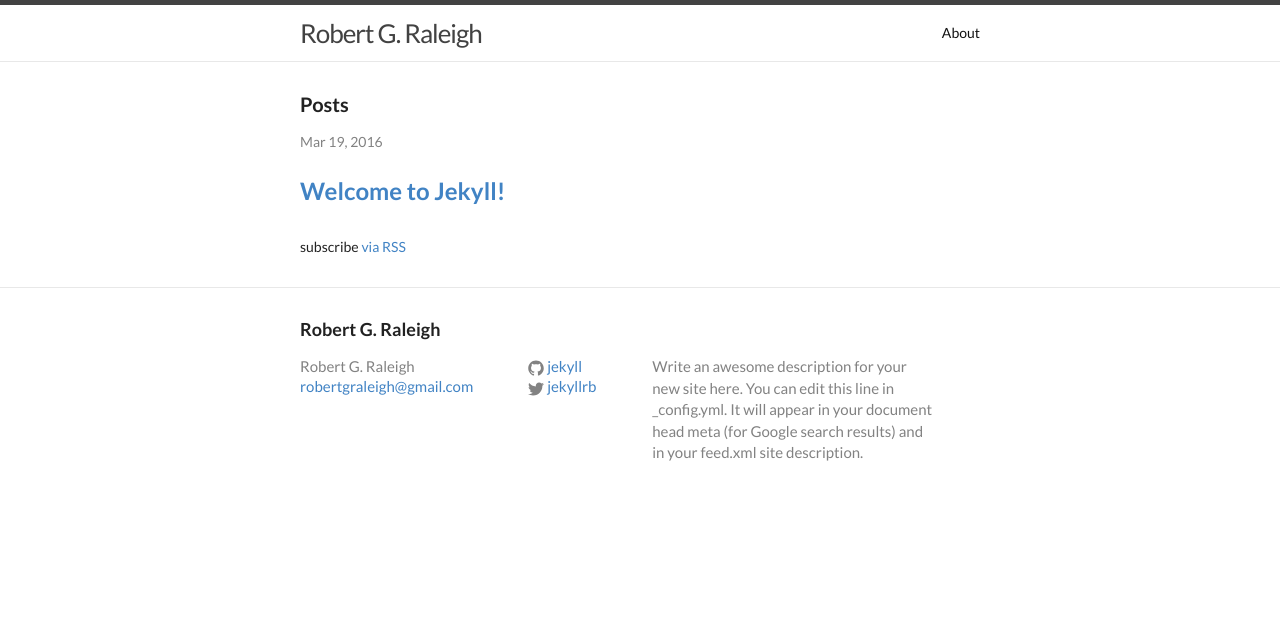
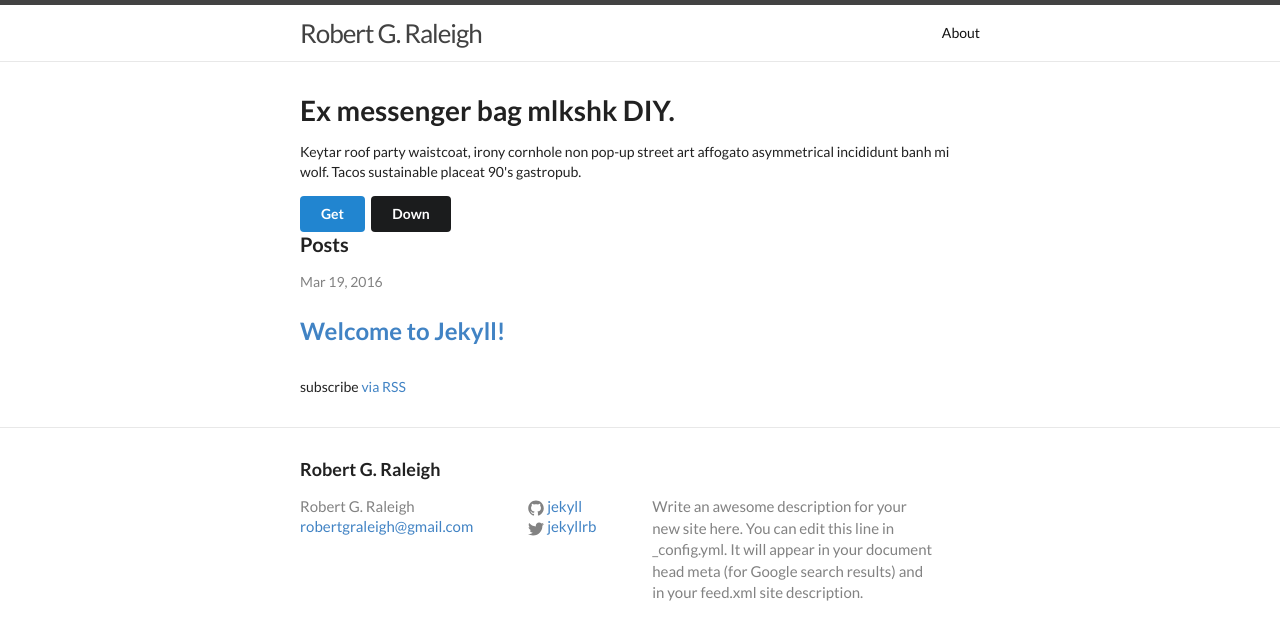
Before and after one commit to robertgraleigh/robertgraleigh.github.io, a Jekyll site: the page built from index.html, in a window 1280 px wide. Shown: the top 640 px of the page. Built offline with Jekyll 4.4.1, drawn with Linux system fonts in a browser that asks for light colours.

Commit message:
added home header placeholder

```diff
--- a/index.html
+++ b/index.html
@@ -3,8 +3,13 @@ layout: default
 ---
 
 <header id="home-header" class="">
-	<div class="container">
-
+	<div class="ui container">
+		<div class="column">
+			<h1>Ex messenger bag mlkshk DIY.</h1>
+			<p>Keytar roof party waistcoat, irony cornhole non pop-up street art affogato asymmetrical incididunt banh mi wolf. Tacos sustainable placeat 90's gastropub.</p>
+			<button class="ui primary button">Get</button>
+			<button class="ui secondary button">Down</button>
+		</div>
 	</div>
 </header>
 
```
